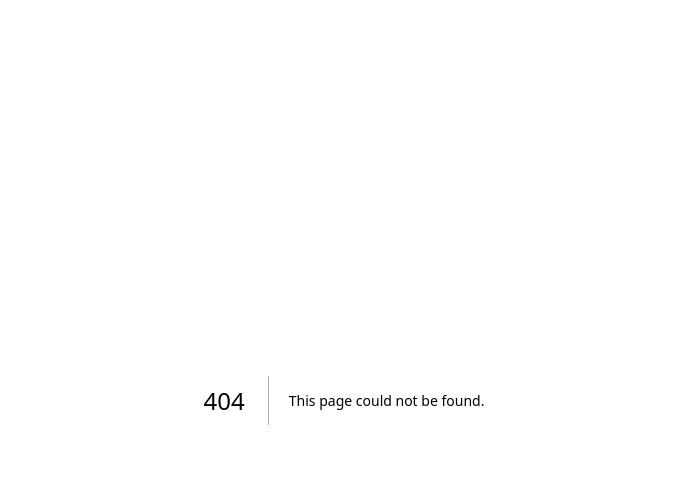
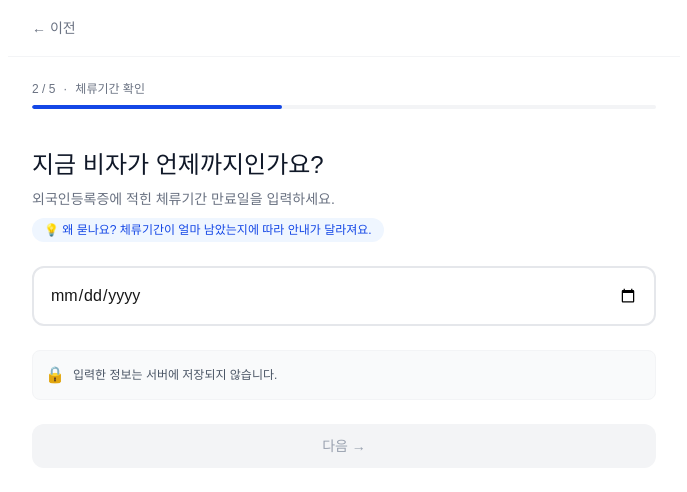
Before and after one commit to leesoyeol1213-glitch/immigration-helper, a Next.js app: page /start/step2 in a window 1280 px wide. Before the commit this address had no page. Shown: the top 492 px of the page, without its empty margins (296-983 px from the left). Built offline with nearby package versions, Linux system fonts and the light colour scheme.

Commit message:
feat: 체류 만료일 입력 + 자동 경고

```diff
--- a/app/start/page.tsx
+++ b/app/start/page.tsx
@@ -13,14 +13,12 @@ export default function StartPage() {
 
   return (
     <main className="min-h-screen bg-white">
-      {/* 상단 헤더 */}
       <header className="px-6 py-4 border-b border-gray-100 max-w-2xl mx-auto">
         <Link href="/" className="text-sm text-gray-500 hover:text-blue-700">
           ← 처음으로
         </Link>
       </header>
 
-      {/* 진행 표시 */}
       <div className="max-w-2xl mx-auto px-6 pt-6">
         <div className="flex items-center gap-2 text-xs text-gray-500 mb-2">
           <span>1 / 5</span>
@@ -32,7 +30,6 @@ export default function StartPage() {
         </div>
       </div>
 
-      {/* 질문 영역 */}
       <section className="max-w-2xl mx-auto px-6 py-10">
         <h1 className="text-2xl font-medium text-gray-900 mb-2">
           어떤 비자를 가지고 계신가요?
@@ -41,7 +38,6 @@ export default function StartPage() {
           외국인등록증에 적힌 체류자격을 선택하세요.
         </p>
 
-        {/* 옵션 카드들 */}
         <div className="space-y-3">
           {visaOptions.map((option) => (
             <button
@@ -66,18 +62,22 @@ export default function StartPage() {
           ))}
         </div>
 
-        {/* 하단 버튼 */}
         <div className="mt-8">
-          <button
-            disabled={!visa}
-            className={`w-full px-6 py-3 rounded-xl font-medium text-sm transition-colors ${
-              visa
-                ? "bg-blue-700 text-white hover:bg-blue-800"
-                : "bg-gray-100 text-gray-400 cursor-not-allowed"
-            }`}
-          >
-            다음 →
-          </button>
+          {visa === "E-9" ? (
+            <Link
+              href="/start/step2"
+              className="block w-full px-6 py-3 rounded-xl font-medium text-sm bg-blue-700 text-white hover:bg-blue-800 transition-colors text-center"
+            >
+              다음 →
+            </Link>
+          ) : (
+            <button
+              disabled
+              className="w-full px-6 py-3 rounded-xl font-medium text-sm bg-gray-100 text-gray-400 cursor-not-allowed"
+            >
+              다음 →
+            </button>
+          )}
         </div>
 
         {visa === "other" && (
--- /dev/null
+++ b/app/start/step2/page.tsx
@@ -0,0 +1,144 @@
+"use client";
+
+import { useState } from "react";
+import Link from "next/link";
+
+export default function Step2Page() {
+  const [expiryDate, setExpiryDate] = useState<string>("");
+
+  const today = new Date();
+  const expiry = expiryDate ? new Date(expiryDate) : null;
+  const daysLeft = expiry
+    ? Math.floor((expiry.getTime() - today.getTime()) / (1000 * 60 * 60 * 24))
+    : null;
+
+  const getWarning = () => {
+    if (daysLeft === null) return null;
+    if (daysLeft < 0) {
+      return {
+        type: "danger",
+        title: "⚠️ 체류기간이 이미 만료되었습니다",
+        message:
+          "과태료가 발생할 수 있습니다. 출입국 사무소에 즉시 문의하세요.",
+      };
+    }
+    if (daysLeft < 30) {
+      return {
+        type: "warning",
+        title: `⚠️ 체류기간이 ${daysLeft}일 남았습니다`,
+        message: "지금 바로 연장 신청을 해야 합니다.",
+      };
+    }
+    if (daysLeft < 60) {
+      return {
+        type: "info",
+        title: `체류기간이 ${daysLeft}일 남았습니다`,
+        message: "여유롭게 준비하시는 게 좋아요.",
+      };
+    }
+    return {
+      type: "info",
+      title: `체류기간이 ${daysLeft}일 남았습니다`,
+      message: "충분한 시간이 있습니다.",
+    };
+  };
+
+  const warning = getWarning();
+
+  return (
+    <main className="min-h-screen bg-white">
+      <header className="px-6 py-4 border-b border-gray-100 max-w-2xl mx-auto">
+        <Link href="/start" className="text-sm text-gray-500 hover:text-blue-700">
+          ← 이전
+        </Link>
+      </header>
+
+      <div className="max-w-2xl mx-auto px-6 pt-6">
+        <div className="flex items-center gap-2 text-xs text-gray-500 mb-2">
+          <span>2 / 5</span>
+          <span>·</span>
+          <span>체류기간 확인</span>
+        </div>
+        <div className="h-1 bg-gray-100 rounded-full overflow-hidden">
+          <div className="h-full bg-blue-700 rounded-full" style={{ width: "40%" }}></div>
+        </div>
+      </div>
+
+      <section className="max-w-2xl mx-auto px-6 py-10">
+        <h1 className="text-2xl font-medium text-gray-900 mb-2">
+          지금 비자가 언제까지인가요?
+        </h1>
+        <p className="text-sm text-gray-500 mb-2">
+          외국인등록증에 적힌 체류기간 만료일을 입력하세요.
+        </p>
+        <div className="inline-block px-3 py-1 bg-blue-50 rounded-full mb-6">
+          <p className="text-xs text-blue-700">
+            💡 왜 묻나요? 체류기간이 얼마 남았는지에 따라 안내가 달라져요.
+          </p>
+        </div>
+
+        <div className="mb-6">
+          <input
+            type="date"
+            value={expiryDate}
+            onChange={(e) => setExpiryDate(e.target.value)}
+            className="w-full p-4 text-base border-2 border-gray-200 rounded-xl focus:border-blue-700 focus:outline-none"
+          />
+        </div>
+
+        {warning && (
+          <div
+            className={`p-4 rounded-xl border-l-4 mb-6 ${
+              warning.type === "danger"
+                ? "bg-red-50 border-red-500"
+                : warning.type === "warning"
+                ? "bg-amber-50 border-amber-500"
+                : "bg-blue-50 border-blue-500"
+            }`}
+          >
+            <p
+              className={`text-sm font-medium mb-1 ${
+                warning.type === "danger"
+                  ? "text-red-900"
+                  : warning.type === "warning"
+                  ? "text-amber-900"
+                  : "text-blue-900"
+              }`}
+            >
+              {warning.title}
+            </p>
+            <p
+              className={`text-xs leading-relaxed ${
+                warning.type === "danger"
+                  ? "text-red-700"
+                  : warning.type === "warning"
+                  ? "text-amber-700"
+                  : "text-blue-700"
+              }`}
+            >
+              {warning.message}
+            </p>
+          </div>
+        )}
+
+        <div className="bg-gray-50 border border-gray-100 rounded-lg p-3 mb-6 flex items-center gap-2">
+          <span className="text-base">🔒</span>
+          <p className="text-xs text-gray-600">
+            입력한 정보는 서버에 저장되지 않습니다.
+          </p>
+        </div>
+
+        <button
+          disabled={!expiryDate}
+          className={`w-full px-6 py-3 rounded-xl font-medium text-sm transition-colors ${
+            expiryDate
+              ? "bg-blue-700 text-white hover:bg-blue-800"
+              : "bg-gray-100 text-gray-400 cursor-not-allowed"
+          }`}
+        >
+          다음 →
+        </button>
+      </section>
+    </main>
+  );
+}
```
